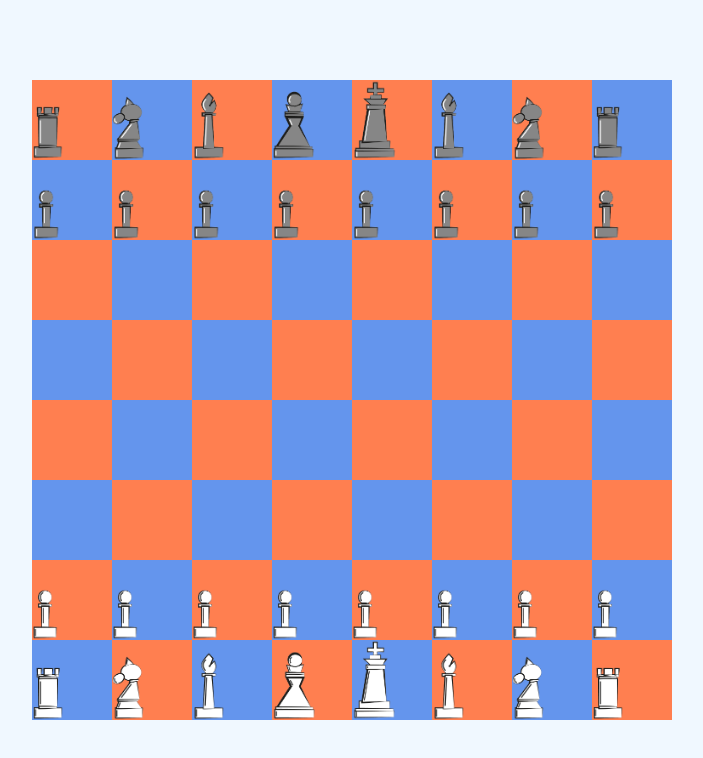
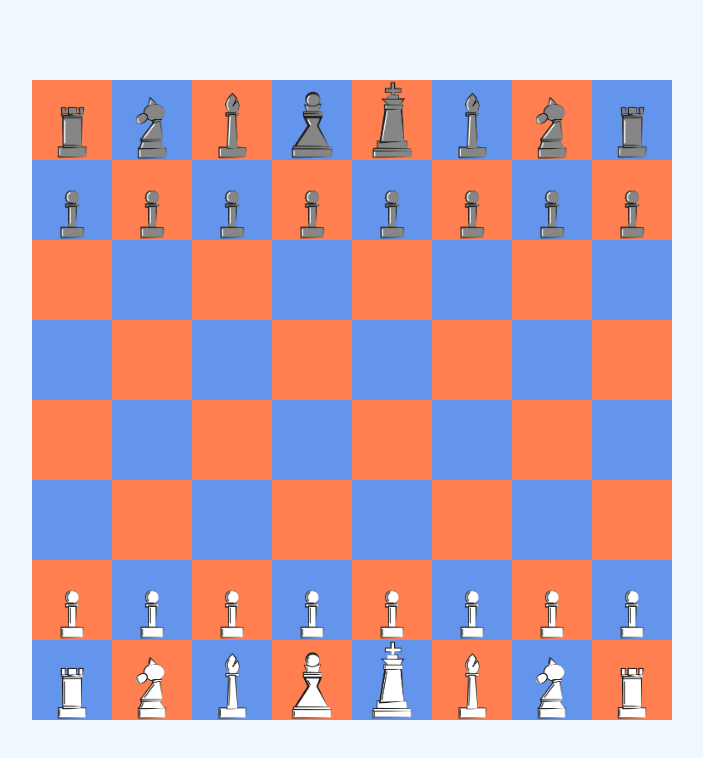
Before and after one commit to 21mdr1/chess-game, a React (Create React App) app: page / in a window 1280 px wide. Shown: the top 758 px of the page, without its empty margins (288-991 px from the left). Built offline with nearby package versions, Linux system fonts and the light colour scheme.

Commit message:
Center chess pieces

```diff
--- a/src/components/Piece/Piece.scss
+++ b/src/components/Piece/Piece.scss
@@ -1,3 +1,4 @@
 .chess-piece {
     height: 100%;
+    justify-self: center;
 }
--- a/src/components/Square/Square.scss
+++ b/src/components/Square/Square.scss
@@ -1,8 +1,4 @@
 .square {
-    display: flex;
-    justify-content: center;
-    align-items: center;
-
     &--dark {
         background-color: cornflowerblue;
     }
```
